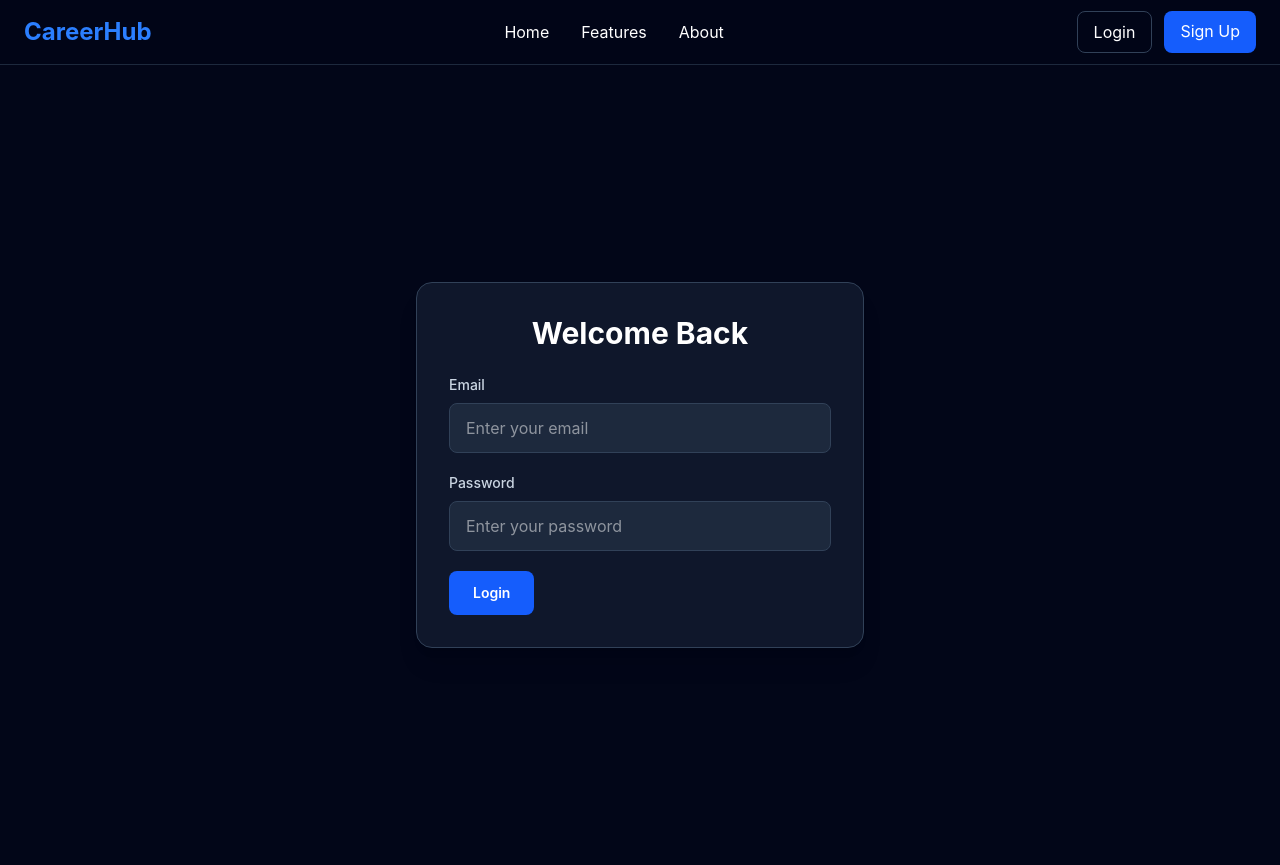
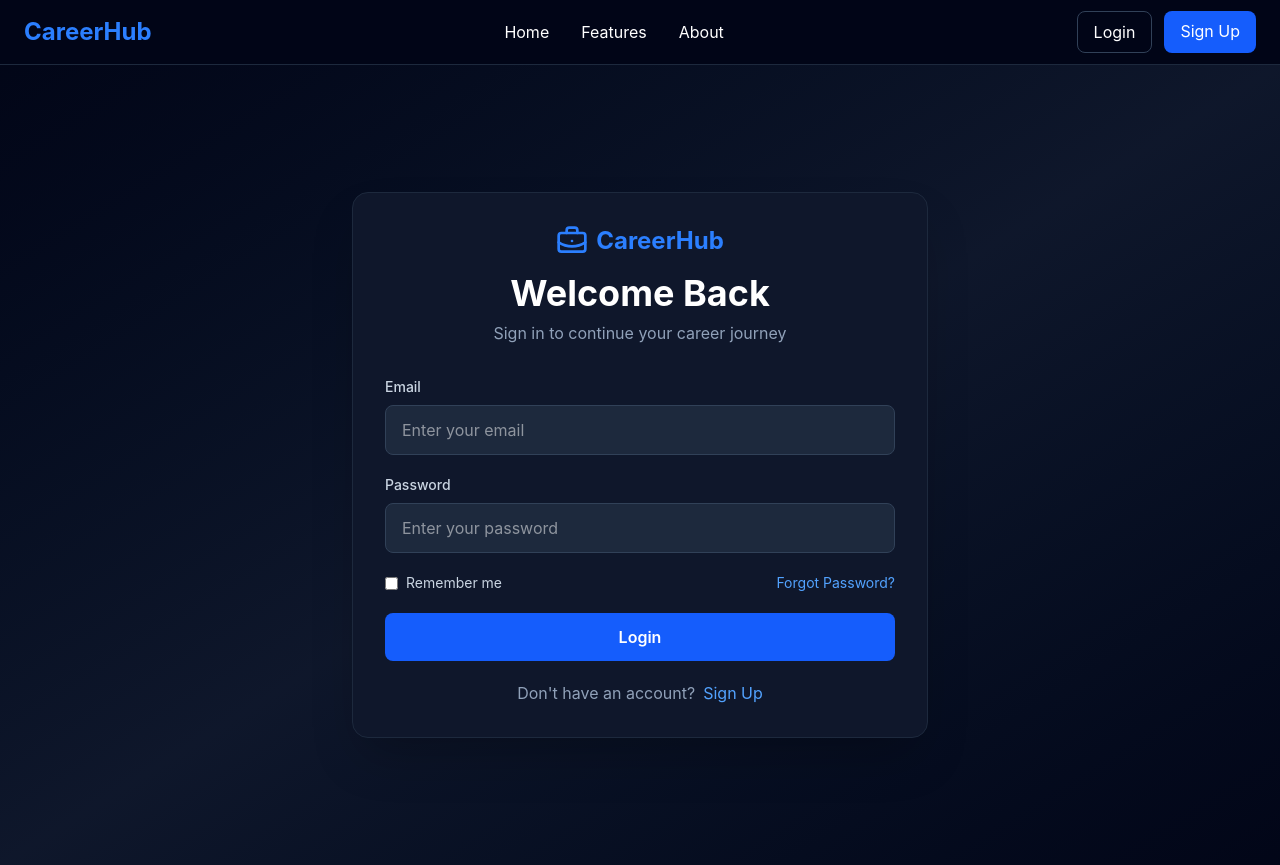
Before and after one commit to sailu13/careerhub-ui, a React (Vite) app: page /login in a window 1280 px wide. Built offline with nearby package versions, Linux system fonts and the light colour scheme.

Commit message:
login UI added it is successful

```diff
--- a/package.json
+++ b/package.json
@@ -14,6 +14,7 @@
     "@tailwindcss/vite": "^4.3.2",
     "@tanstack/react-query": "^5.101.2",
     "axios": "^1.18.1",
+    "framer-motion": "^12.42.2",
     "lucide-react": "^1.23.0",
     "react": "^19.1.1",
     "react-dom": "^19.1.1",
--- a/src/features/auth/components/LoginForm.tsx
+++ b/src/features/auth/components/LoginForm.tsx
@@ -1,16 +1,68 @@
+import { useForm } from "react-hook-form";
+import { zodResolver } from "@hookform/resolvers/zod";
+
+import Button from "@/shared/components/ui/Button";
 import Card from "@/shared/components/ui/Card";
-import Button from "@/shared/components/ui/Button";
 import Input from "@/shared/components/ui/Input";
 import Label from "@/shared/components/ui/Label";
 
+import { loginSchema, type LoginFormData } from "../validation/loginSchema";
+import { Link, useNavigate } from "react-router-dom";
+
+import Logo from "@/shared/components/common/Logo";
+import { login } from "../services/authService";
+
 export default function LoginForm() {
+  const {
+    register,
+    handleSubmit,
+    formState: { errors },
+  } = useForm<LoginFormData>({
+    resolver: zodResolver(loginSchema),
+  });
+
+  const navigate = useNavigate();
+
+  async function onSubmit(data: LoginFormData) {
+  try {
+    const response = await login(data);
+
+    const loginData = response.data.data;
+
+    localStorage.setItem("token", loginData.accessToken);
+    localStorage.setItem("email", loginData.email);
+
+    navigate("/dashboard");
+
+  } catch (error) {
+    console.error(error);
+    alert("Invalid email or password");
+  }
+}
+
   return (
     <Card>
-      <h2 className="mb-6 text-center text-3xl font-bold">
+
+      <div className="mb-4">
+        <Logo />
+      </div>
+
+      {/* Heading */}
+      <h2 className="text-center text-4xl font-bold text-white">
         Welcome Back
       </h2>
 
-      <form className="space-y-5">
+
+      {/* 👇 Add it here */}
+      <p className="mt-2 mb-8 text-center text-slate-400">
+        Sign in to continue your career journey
+      </p>
+
+      {/* Form */}
+      <form
+        onSubmit={handleSubmit(onSubmit)}
+        className="space-y-5"
+      >
         <div>
           <Label htmlFor="email">Email</Label>
 
@@ -18,6 +70,8 @@ export default function LoginForm() {
             id="email"
             type="email"
             placeholder="Enter your email"
+            error={errors.email?.message}
+            {...register("email")}
           />
         </div>
 
@@ -28,12 +82,39 @@ export default function LoginForm() {
             id="password"
             type="password"
             placeholder="Enter your password"
+            error={errors.password?.message}
+            {...register("password")}
           />
         </div>
 
-        <Button>
+        {/* Remember Me + Forgot Password */}
+        <div className="flex items-center justify-between">
+          <label className="flex items-center gap-2 text-sm text-slate-300">
+            <input type="checkbox" />
+            Remember me
+          </label>
+
+          <Link
+            to="/forgot-password"
+            className="text-sm text-blue-400 hover:text-blue-300"
+          >
+            Forgot Password?
+          </Link>
+        </div>
+
+        <Button type="submit">
           Login
         </Button>
+
+        <p className="text-center text-slate-400">
+          Don't have an account?
+          <Link
+            to="/register"
+            className="ml-2 text-blue-400 hover:text-blue-300"
+          >
+            Sign Up
+          </Link>
+        </p>
       </form>
     </Card>
   );
--- a/src/features/auth/pages/LoginPage.tsx
+++ b/src/features/auth/pages/LoginPage.tsx
@@ -2,7 +2,7 @@ import LoginForm from "../components/LoginForm";
 
 export default function LoginPage() {
   return (
-    <div className="flex min-h-screen items-center justify-center bg-slate-950 px-4">
+    <div className="flex min-h-screen items-center justify-center bg-gradient-to-br from-slate-950 via-slate-900 to-slate-950 px-4">
       <LoginForm />
     </div>
   );
--- a/src/features/auth/services/authService.ts
+++ b/src/features/auth/services/authService.ts
@@ -2,7 +2,6 @@ import http from "@/shared/services/http";
 import type { LoginRequest } from "../types/auth";
 import { API_ENDPOINTS } from "@/shared/constants/api";
 
-
 export async function login(data: LoginRequest) {
   return http.post(API_ENDPOINTS.AUTH.LOGIN, data);
 }
--- /dev/null
+++ b/src/features/auth/validation/loginSchema.ts
@@ -0,0 +1,12 @@
+import { z } from "zod";
+
+export const loginSchema = z.object({
+  email: z
+    .email("Please enter a valid email address"),
+
+  password: z
+    .string()
+    .min(8, "Password must be at least 8 characters"),
+});
+
+export type LoginFormData = z.infer<typeof loginSchema>;
--- /dev/null
+++ b/src/shared/components/common/Logo.tsx
@@ -0,0 +1,12 @@
+import { BriefcaseBusiness } from "lucide-react";
+
+export default function Logo() {
+  return (
+    <div className="flex items-center justify-center gap-2">
+      <BriefcaseBusiness className="h-8 w-8 text-blue-500" />
+      <span className="text-2xl font-bold text-blue-500">
+        CareerHub
+      </span>
+    </div>
+  );
+}
--- a/src/shared/components/ui/Button.tsx
+++ b/src/shared/components/ui/Button.tsx
@@ -1,29 +1,18 @@
 import type { ButtonHTMLAttributes, ReactNode } from "react";
 
-interface ButtonProps extends ButtonHTMLAttributes<HTMLButtonElement> {
+type ButtonProps = ButtonHTMLAttributes<HTMLButtonElement> & {
   children: ReactNode;
-  variant?: "primary" | "secondary" | "outline";
-}
+};
 
 export default function Button({
   children,
-  variant = "primary",
   className = "",
   ...props
 }: ButtonProps) {
-  const base =
-    "inline-flex items-center justify-center rounded-lg px-6 py-3 text-sm font-semibold transition-all duration-200 focus:outline-none focus:ring-2 focus:ring-blue-500 disabled:opacity-50 disabled:cursor-not-allowed";
-
-  const variants = {
-    primary: "bg-blue-600 text-white hover:bg-blue-700",
-    secondary: "bg-slate-800 text-white hover:bg-slate-700",
-    outline: "border border-slate-600 text-white hover:bg-slate-800",
-  };
-
   return (
     <button
-      className={`${base} ${variants[variant]} ${className}`}
       {...props}
+      className={`w-full rounded-lg bg-blue-600 px-4 py-3 font-semibold text-white transition hover:bg-blue-700 disabled:opacity-50 ${className}`}
     >
       {children}
     </button>
--- a/src/shared/components/ui/Card.tsx
+++ b/src/shared/components/ui/Card.tsx
@@ -4,7 +4,7 @@ type CardProps = {
 
 export default function Card({ children }: CardProps) {
   return (
-    <div className="w-full max-w-md rounded-2xl border border-slate-700 bg-slate-900 p-8 shadow-xl">
+    <div className="w-full max-w-xl rounded-2xl border border-slate-800 bg-slate-900 p-8 shadow-2xl">
       {children}
     </div>
   );
--- a/src/shared/components/ui/Input.tsx
+++ b/src/shared/components/ui/Input.tsx
@@ -1,12 +1,30 @@
 import type { InputHTMLAttributes } from "react";
 
-type InputProps = InputHTMLAttributes<HTMLInputElement>;
+type InputProps = InputHTMLAttributes<HTMLInputElement> & {
+  error?: string;
+};
 
-export default function Input(props: InputProps) {
+export default function Input({
+  error,
+  className = "",
+  ...props
+}: InputProps) {
   return (
-    <input
-      {...props}
-      className="w-full rounded-lg border border-slate-700 bg-slate-800 px-4 py-3 text-white outline-none transition focus:border-blue-500"
-    />
+    <div>
+      <input
+        {...props}
+        className={`w-full rounded-lg border bg-slate-800 px-4 py-3 text-white outline-none transition ${
+          error
+            ? "border-red-500"
+            : "border-slate-700 focus:border-blue-500"
+        } ${className}`}
+      />
+
+      {error && (
+        <p className="mt-1 text-sm text-red-400">
+          {error}
+        </p>
+      )}
+    </div>
   );
 }
--- a/src/shared/constants/api.ts
+++ b/src/shared/constants/api.ts
@@ -1,13 +1,16 @@
 export const API_ENDPOINTS = {
   AUTH: {
-    LOGIN: "/auth/login",
-    REGISTER: "/auth/register",
-    FORGOT_PASSWORD: "/auth/forgot-password",
+    LOGIN: "/api/auth/login",
+    REGISTER: "/api/auth/register",
+    FORGOT_PASSWORD: "/api/auth/forgot-password",
+    ME: "/api/auth/me",
   },
 
-  APPLICATIONS: "/applications",
+  DASHBOARD: "/api/dashboard",
 
-  RESUME: "/resume",
+  APPLICATIONS: "/api/applications",
 
-  AI: "/ai",
+  RESUME: "/api/resume",
+
+  AI: "/api/ai",
 };
--- a/src/shared/services/http.ts
+++ b/src/shared/services/http.ts
@@ -8,4 +8,16 @@ const http = axios.create({
   },
 });
 
+// Attach JWT automatically to every request
+http.interceptors.request.use((config) => {
+
+  const token = localStorage.getItem("token");
+
+  if (token) {
+    config.headers.Authorization = `Bearer ${token}`;
+  }
+
+  return config;
+});
+
 export default http;
```
Also changed, not shown: 2 other files (tests, documents, lock files or other folders).
